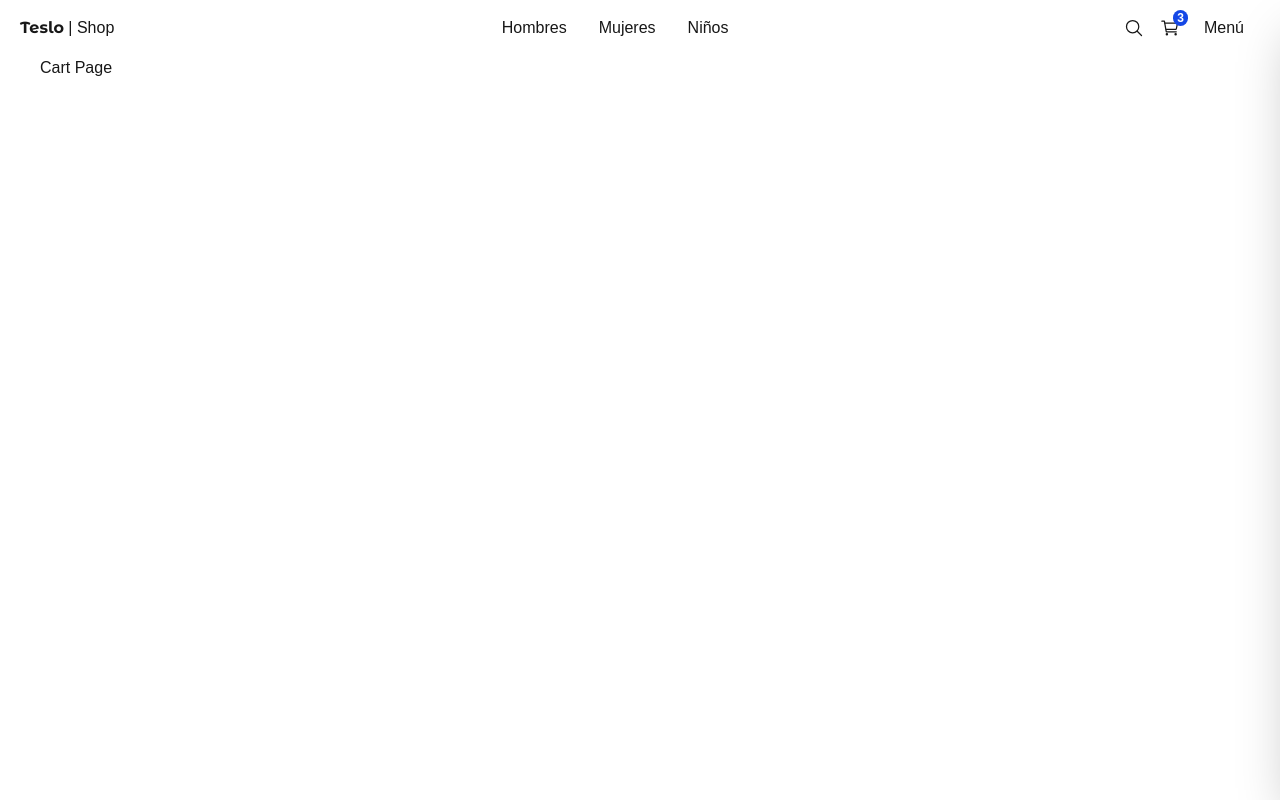
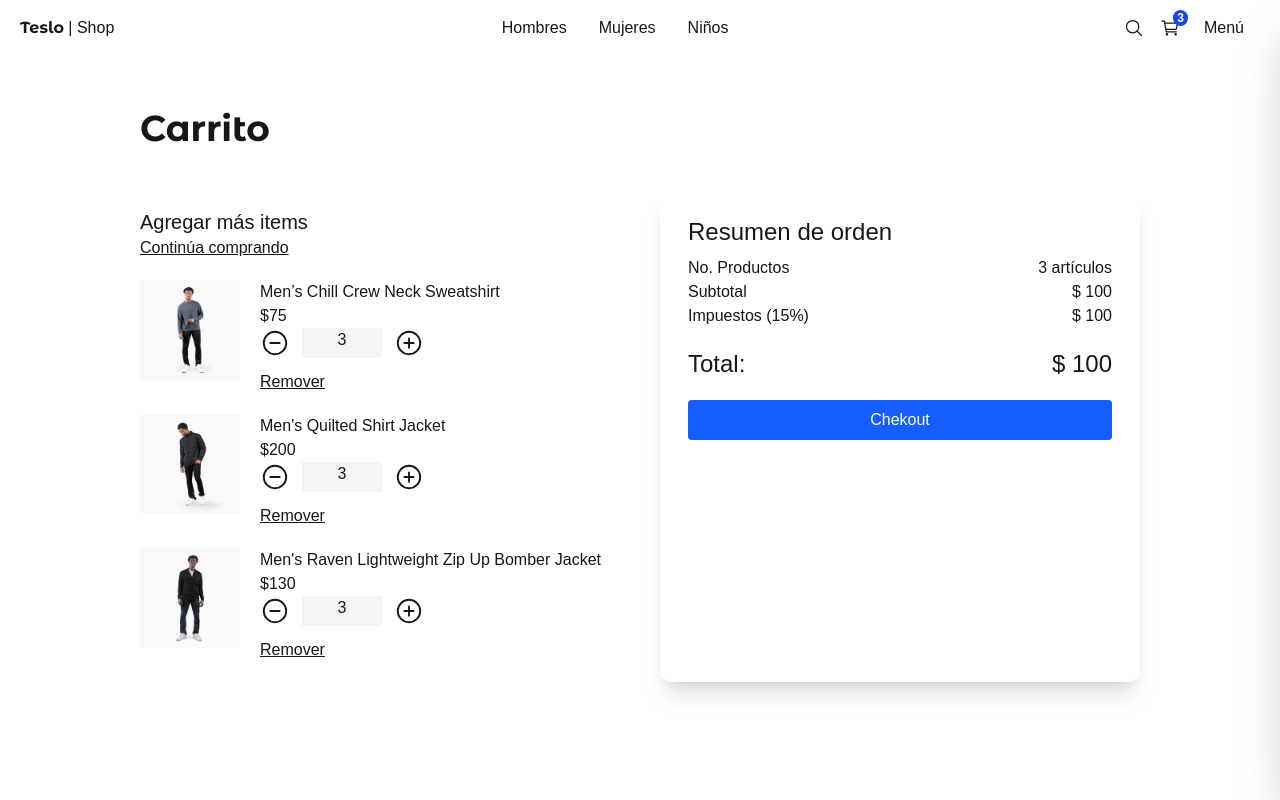
Before and after one commit to DevRodox/Nextjs-ecommerce-platform, a Next.js app: page /cart in a window 1280 px wide. Built offline with nearby package versions, Linux system fonts and the light colour scheme.

Commit message:
ADD cart pagr

```diff
--- a/src/app/(shop)/cart/page.tsx
+++ b/src/app/(shop)/cart/page.tsx
@@ -1,8 +1,84 @@
+import { QuantitySelector, Title } from '@/components';
+import { initialData } from '@/seed/seed';
+import Image from 'next/image';
+import Link from 'next/link';
+
+const productsInCart = [
+  initialData.products[0],
+  initialData.products[1],
+  initialData.products[2],
+];
 
 export default function CartPage() {
   return (
-    <div>
-      <h1>Cart Page</h1>
+    <div className='flex justify-center intems-center mb-72 px-10 sm:px-10'>
+      <div className='flex flex-col w-250'>
+        <Title title='Carrito' />
+
+        <div className='grid grid-cols-1 sm:grid-cols-2 gap-10'>
+          {/* Cart */}
+
+          <div className='flex flex-col mt-5'>
+            <span className='text-xl'>Agregar más items</span>
+            <Link href='/' className='underline mb-5'>
+              Continúa comprando
+            </Link>
+
+            {/* Items */}
+            {productsInCart.map((product) => (
+              <div key={product.slug} className='flex mb-5'>
+                <Image
+                  src={`/products/${product.images[0]}`}
+                  width={100}
+                  height={100}
+                  style={{
+                    width: '100px',
+                    height: '100px'
+                  }}
+                  alt={product.title}
+                  className='mr-5 rounded'
+                />
+
+                <div>
+                  <p>{product.title}</p>
+                  <p>${product.price}</p>
+                  <QuantitySelector quantity={3} />
+                  <button className='underline mt-3'>Remover</button>
+                </div>
+              </div>
+            ))}
+          </div>
+
+          {/* Checkout - Resumen de orden */}
+
+          <div className='bg-white rounded-xl shadow-xl p-7'>
+            <h2 className='text-2xl mb-2'>Resumen de orden</h2>
+            <div className='grid grid-cols-2'>
+              <span>No. Productos</span>
+              <span className='text-right'>3 artículos</span>
+
+              <span>Subtotal</span>
+              <span className='text-right'>$ 100</span>
+
+              <span>Impuestos (15%)</span>
+              <span className='text-right'>$ 100</span>
+
+              <span className='text-2xl mt-5'>Total:</span>
+              <span className='mt-5 text-2xl text-right'>$ 100</span>
+            </div>
+
+            <div className='mt-5 mb-2 w-full'>
+              <Link
+                className='flex btn-primary justify-center'
+                href='/checkout/address'
+              >
+                Chekout
+              </Link>
+            </div>
+          </div>
+
+        </div>
+      </div>
     </div>
   );
-};
+}
```
